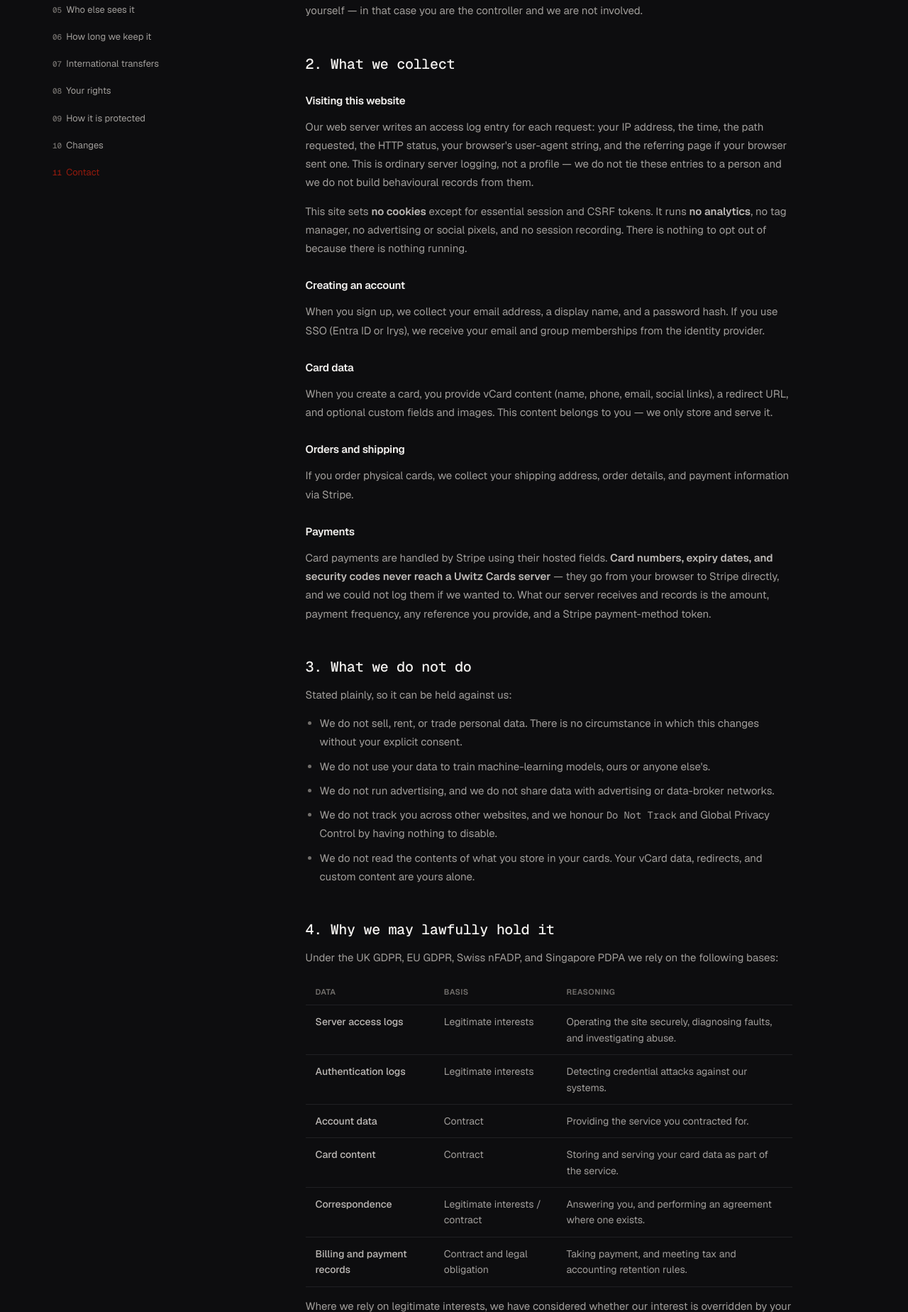
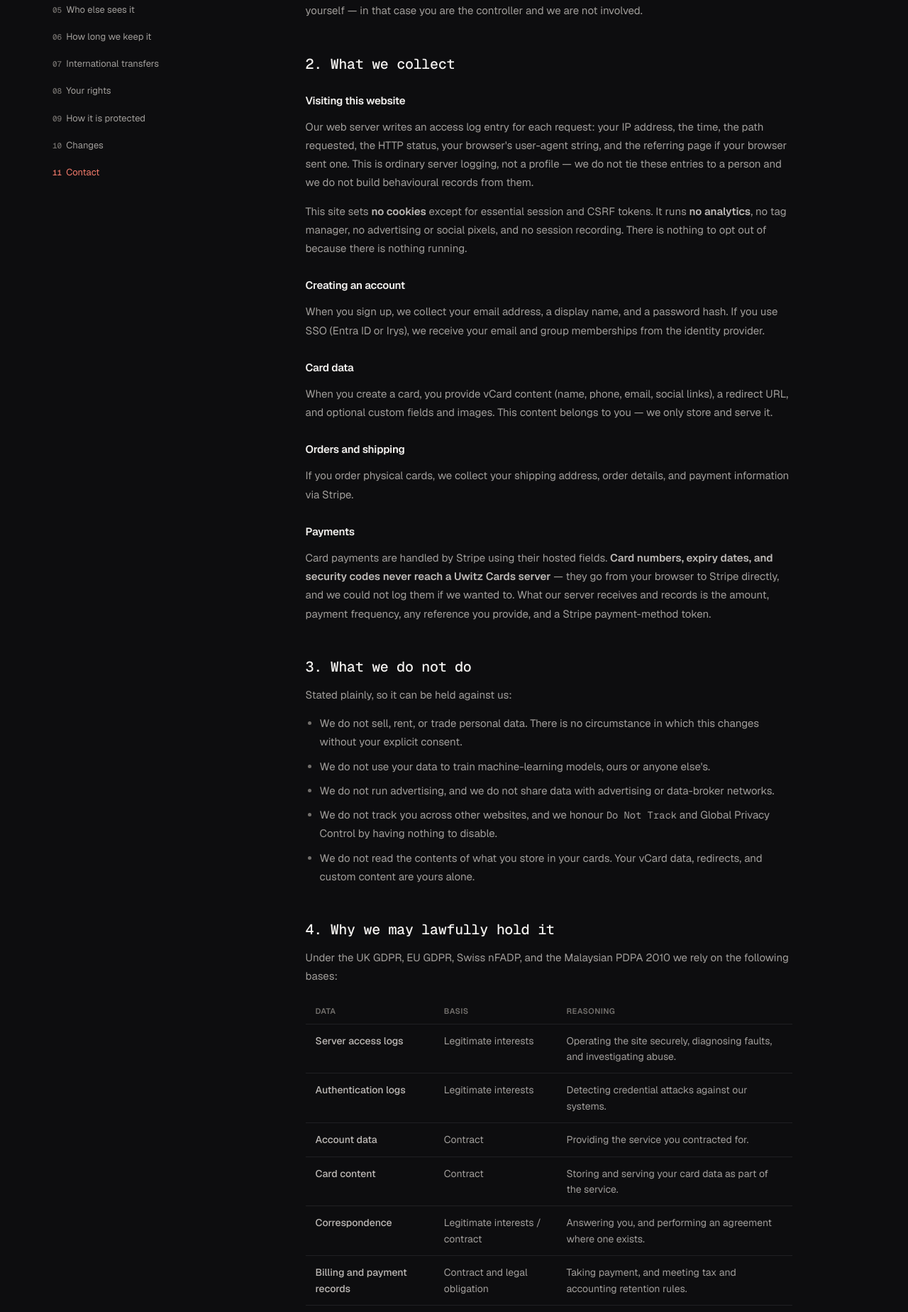
Before and after one commit to Uwitz/CardAPI, a FastAPI app: page /privacy in a window 1280 px wide. Shown: the part 726-2574 px from the top of the page at 71% size. Run offline with FastAPI, Linux system fonts and the light colour scheme; parts of the project's set-up code (start-up, migrations or seed data) failed here and were passed over; some libraries are stand-ins or nearby versions.

Commit message:
fix: sidebar active red matches uwitz (red-300); correct privacy policy facts
- Sidebar active link/number colour: red-700 -> red-300 (#F17A6A), the
  same --text-accent red used on uwitz.org privacy page
- Privacy policy: MongoDB Atlas is EU-only (no US option); engineering is
  Asia-region, not EU/US; replace Singapore PDPA citations with Malaysian
  PDPA 2010 (lawful basis, rights, complaint authority PDPC)
- DPA: sub-processor table MongoDB location EU/USA -> EU; Singapore PDPA
  s.24/s.26 references -> Malaysian PDPA 2010 incl. s.129 transfer
  limitation; transfers section lists EU/Malaysia destinations

```diff
--- a/static/css/legal.css
+++ b/static/css/legal.css
@@ -105,12 +105,12 @@ body { min-height: 100vh; }
   transition: color 0.2s, border-color 0.2s, background 0.2s;
 }
 .legal-sidebar-nav a:hover { color: var(--text-strong); background: var(--surface-card); text-decoration: none; }
-.legal-sidebar-nav a.active { color: var(--red-700); }
+.legal-sidebar-nav a.active { color: var(--red-300); }
 .legal-num {
   font: var(--fw-medium) 11px/1 var(--font-mono);
   color: var(--text-faint); margin-right: 6px;
 }
-.legal-sidebar-nav a.active .legal-num { color: var(--red-700); }
+.legal-sidebar-nav a.active .legal-num { color: var(--red-300); }
 
 /* ============================================================
    LEGAL PROSE (from ds.css .legal)
--- a/templates/legal/privacy.html
+++ b/templates/legal/privacy.html
@@ -87,7 +87,7 @@
     </ul>
 
     <h2 id="lawful-basis">4. Why we may lawfully hold it</h2>
-    <p>Under the UK GDPR, EU GDPR, Swiss nFADP, and Singapore PDPA we rely on the following bases:</p>
+    <p>Under the UK GDPR, EU GDPR, Swiss nFADP, and the Malaysian PDPA 2010 we rely on the following bases:</p>
     <div class="legal-scroll">
       <table>
         <thead>
@@ -115,7 +115,7 @@
         <tbody>
           <tr><td>Stripe</td><td>Card details entered on our billing page, payment amounts, any reference you provide, IP address</td><td>Card processing. Stripe is a controller in its own right for fraud prevention.</td></tr>
           <tr><td>SMTP2Go</td><td>Email addresses, message content, timestamps</td><td>Email delivery for transactional and account emails.</td></tr>
-          <tr><td>MongoDB Atlas</td><td>Account data, card content, order records, logs</td><td>Database hosting. Data stored in EU by default, with US option.</td></tr>
+          <tr><td>MongoDB Atlas</td><td>Account data, card content, order records, logs</td><td>Database hosting. Data stored in the EU.</td></tr>
           <tr><td>Our hosting provider</td><td>Everything transiting the server, as infrastructure operator</td><td>Running the site.</td></tr>
         </tbody>
       </table>
@@ -133,13 +133,13 @@
     </ul>
 
     <h2 id="international">7. International transfers</h2>
-    <p>Our engineering is distributed across the EU and the US, and some of the processors above are US-based. Where personal data leaves the UK or EEA, it is transferred under Standard Contractual Clauses or an equivalent approved mechanism, together with technical measures — encryption in transit and at rest — intended to make the data useless to anyone intercepting it.</p>
+    <p>Our engineering is distributed across the Asia region, and some of the processors above are US-based. Where personal data leaves the UK or EEA, it is transferred under Standard Contractual Clauses or an equivalent approved mechanism, together with technical measures — encryption in transit and at rest — intended to make the data useless to anyone intercepting it. Personal data handled in Malaysia is protected under the Personal Data Protection Act 2010.</p>
 
     <h2 id="rights">8. Your rights</h2>
     <p>If you are in the UK or EEA you have the right to access a copy of your data, correct it, have it erased, restrict or object to how we use it, receive it in a portable format, and withdraw consent where consent was the basis. If you are in California you have equivalent rights of access, deletion, correction, and portability, and a right not to be discriminated against for exercising them — noting that we do not sell or share personal information as those terms are defined under the CCPA.</p>
-    <p>If you are in Singapore you have rights under the PDPA to access and correct your personal data.</p>
+    <p>If you are in Malaysia you have rights under the Personal Data Protection Act 2010 to access and correct your personal data.</p>
     <p>Write to <a href="mailto:privacy@uwitz.org">privacy@uwitz.org</a>. We will respond within one month. We do not require you to create an account or prove identity beyond what is necessary to be confident we are not disclosing your data to someone else.</p>
-    <p>If you are unhappy with our response you can complain to your supervisory authority. In the UK that is the Information Commissioner's Office at <a href="https://ico.org.uk" rel="noopener">ico.org.uk</a>. In Switzerland, contact the Federal Data Protection Commissioner. In Singapore, contact the Personal Data Protection Commission. We would rather you came to us first, but that is your choice, not a precondition.</p>
+    <p>If you are unhappy with our response you can complain to your supervisory authority. In the UK that is the Information Commissioner's Office at <a href="https://ico.org.uk" rel="noopener">ico.org.uk</a>. In Switzerland, contact the Federal Data Protection Commissioner. In Malaysia, contact the Personal Data Protection Commission. We would rather you came to us first, but that is your choice, not a precondition.</p>
 
     <h2 id="security">9. How it is protected</h2>
     <ul>
```
Also changed, not shown: templates/legal/dpa.html (+8 -7 lines).
